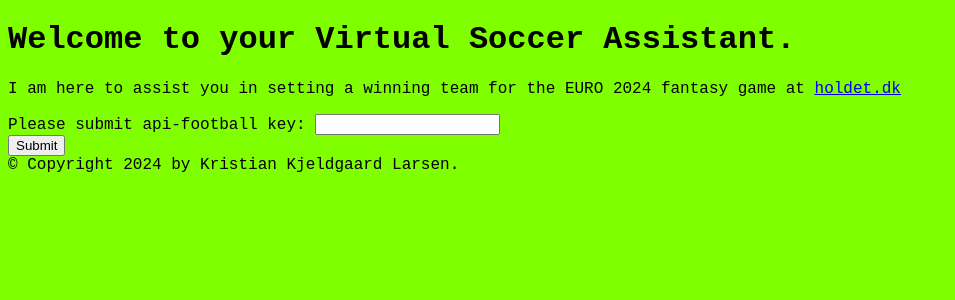
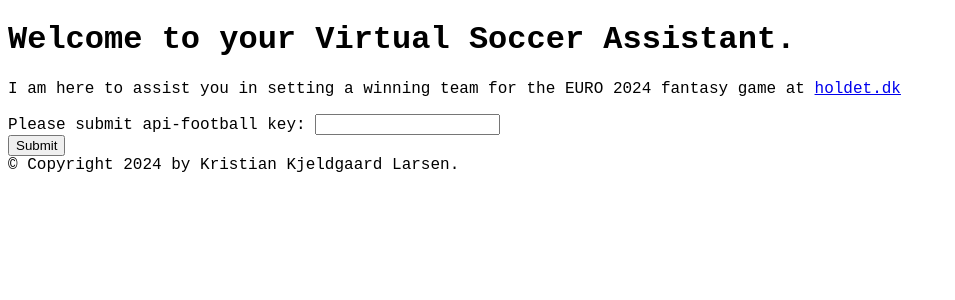
Before and after one commit to kristianklarsen/soccer-optimizer, a Flask app: page / in a window 1280 px wide. Shown: the top 300 px of the page, without its empty margins (0-955 px from the left). Run offline with Flask 3, Linux system fonts and the light colour scheme; some libraries are stand-ins or nearby versions.

Commit message:
chore: ditch horrible background color

```diff
--- a/static/css/style.css
+++ b/static/css/style.css
@@ -1,4 +1,3 @@
 body {
-background: chartreuse;
 font-family: 'Courier New', Courier, monospace;
 }
```
